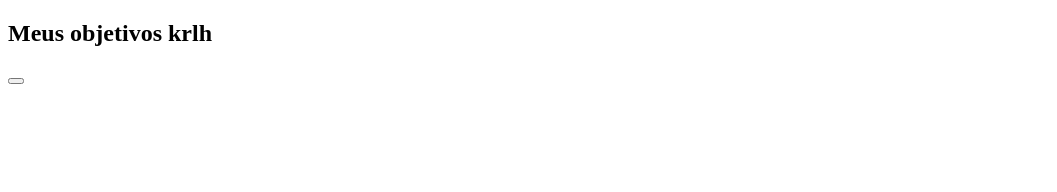
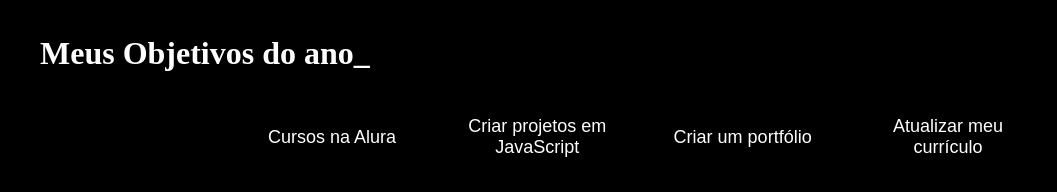
Before and after one commit to itarohiago/3C, a plain HTML site: page index.html in a window 1280 px wide. Shown: the whole page, without its empty margins (0-1057 px from the left). Drawn offline with Linux system fonts and the light colour scheme.

Commit message:
Add files via upload

```diff
--- a/index.html
+++ b/index.html
@@ -3,14 +3,26 @@
 <head>
     <meta charset="UTF-8">
     <meta name="viewport" content="width=device-width, initial-scale=1.0">
-    <title>Document</title>
+    <link rel="stylesheet" href="style.css">
+    <title>Meus Objetivos</title>
 </head>
 <body>
     <section class="conteudo-principal">
-        <h2 class="titulo-principal">Meus objetivos krlh</h2>
-        <div class="botoes"></div>
-        <div class="botoes"></div>
-        <button class="botoes"></button>
-    </section>
+        <body>
+            <section class="conteudo-principal">
+                <h2 class="titulo-principal">Meus Objetivos do ano<span>_</span></h2>
+              <div class="botoes">
+                <button class="botao">Cursos na Alura</button>
+                <button class="botao">Criar projetos em JavaScript</button>
+                <button class="botao">Criar um portfólio</button>
+                <button class="botao">Atualizar meu currículo</button>
+              </div>
+            </section>
+          </body>
+          </html>
 </body>
 </html>
+</section>
+<script src="main.js"></script>
+</body>
+</html>
--- /dev/null
+++ b/main.js
@@ -0,0 +1,11 @@
+const botoes = document.querySelectorAll(".botao");
+
+for(let i=0;i <botoes.length;i++){
+    botoes[i].onclick = function(){
+
+        for(let j=0;j<botoes.length;j++){
+            botoes[j].classList.remove("ativo");
+        }
+        botoes[i].classList.add("ativo");
+    }
+}
--- a/style.css
+++ b/style.css
@@ -0,0 +1,68 @@
+:root{
+  background-color: black;
+  color: white;
+}
+body{
+    background-color: var(--cor-de-fundo);
+    color: var(--branco)
+}
+.conteudo-principal {
+    display: flex;
+    flex-direction: column;
+    justify-content: center;
+    align-items: center;
+    max-width: 1200px;
+    width: 100%;
+    margin: 0 auto;
+}
+.titulo-principal {
+    text-align: left;
+    width: 100%;
+    font-size: 32px;
+}
+.titulo-principal span {
+    color: var(--verde);
+}
+.botao{
+    font-family: "Crakra Petch", sans-serif;
+    background-color: var(--botao-inativo);
+    color: var(--branco);
+    display: flex;
+    justify-content: center;
+    padding: 1em;
+    font-size: 18px;
+    align-items: center;
+}
+
+.botao {
+    font-family: "Crakra Petch", sans-serif;
+    background-color: var(--botao-inativo);
+    color: var(--branco);
+    display: flex;
+    justify-content: center;
+    padding: 1em;
+    font-size: 18px;
+    align-items: center;
+    width: 100%;
+    border-bottom: 4px solid var(--botao-ativo);
+    border-left: 2px solid var(--botao-ativo);
+    border-right: 2px solid var(--botao-ativo);
+    border-top: none;
+}
+@media screen and (min-width: 768px) {
+    .botoes {
+        display: flex;
+    }
+
+    .botao:first-child {
+        border-radius: 40px 0 0 0;
+    }
+
+    .botao:last-child {
+        border-radius: 0 40px 0 0;
+    }
+}
+.ativo{
+    background-color: var(--botao-ativo);
+    border-bottom: 4px solid var(--verde);
+    }
```
